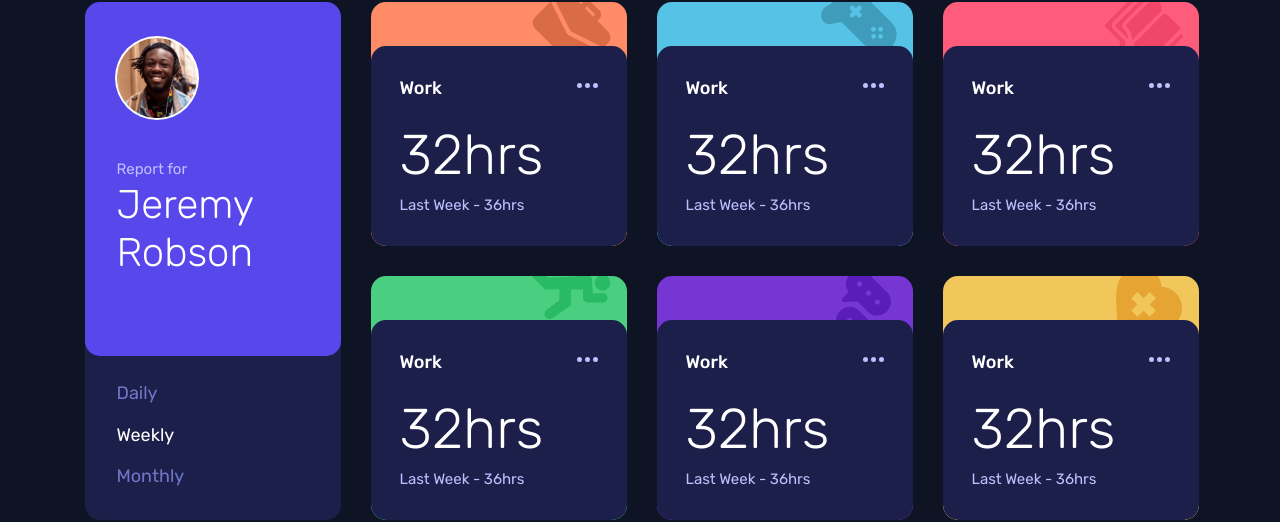
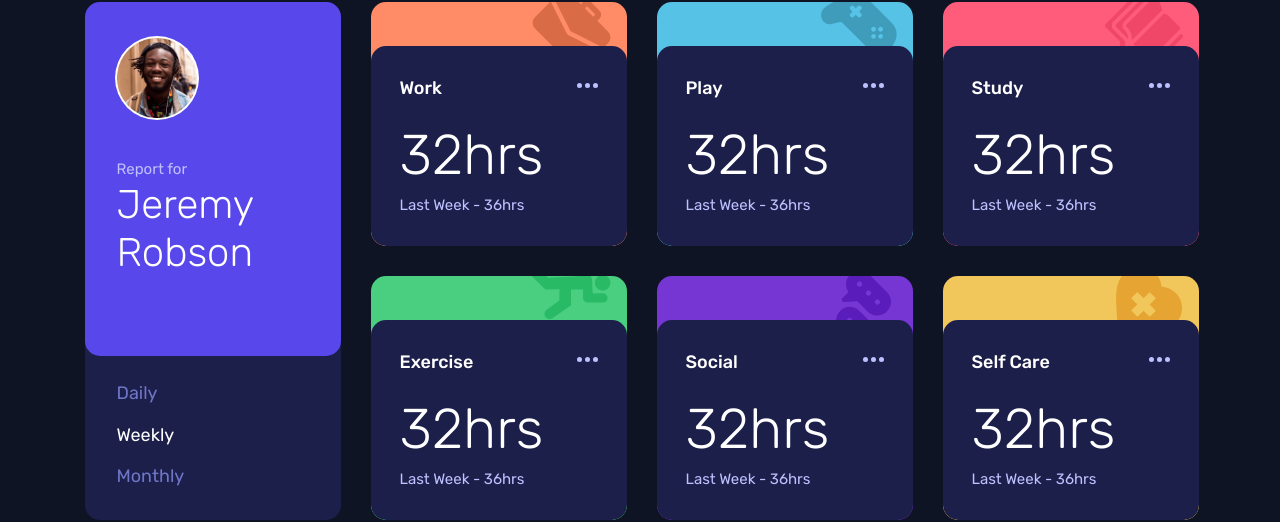
Before and after one commit to JCDMeira/17-time-tracking-dashboard, a React (Create React App) app: page / in a window 1280 px wide. Shown: the part 139-661 px from the top of the page. Built offline with nearby package versions, Linux system fonts and the light colour scheme; data requests are answered from the project's data file.

Commit message:
Add dinamic name on activity cards

```diff
--- a/src/App.jsx
+++ b/src/App.jsx
@@ -10,10 +10,8 @@ import { Conteiner, GlobalStyle } from './Global';
 import { ActivitysConsumer } from './Contexts/ActivitysContext';
 
 function App() {
-  const test = [0, 1, 2, 3, 4, 5];
+  // const test = [0, 1, 2, 3, 4, 5];
   const { name, activitys } = ActivitysConsumer();
-
-  console.log(activitys);
 
   return (
     <>
@@ -22,7 +20,9 @@ function App() {
         <Content>
           <AvatarCard name={name} />
           {activitys?.map((values, index) => {
-            return <ActivityCard key={index} tagCard={index} />;
+            return (
+              <ActivityCard key={index} tagCard={index} title={values.title} />
+            );
           })}
         </Content>
       </Conteiner>
--- a/src/Contexts/ActivitysContext.js
+++ b/src/Contexts/ActivitysContext.js
@@ -10,6 +10,26 @@ const ActivitysProvider = ({ children }) => {
   const [activitys, setActivitys] = useState([]);
   const [period, setPeriod] = useState([]);
 
+  function findInfoPeriod(obj) {
+    Object.keys(obj).forEach((key) => {
+      // console.log(key); //, obj[key]
+
+      if (key === 'daily') {
+        console.log(obj[key]);
+        // objFinal.push(obj[key]);
+        return obj[key];
+      }
+      if (obj[key]) {
+        if (typeof obj[key] == 'object' || Array.isArray(obj[key])) {
+          findInfoPeriod(obj[key]);
+        }
+      }
+    });
+  }
+  findInfoPeriod(activitys);
+
+  useEffect(() => {}, []);
+
   useEffect(() => {
     api.get('/profiles').then((response) => {
       // console.log(response);
@@ -19,7 +39,7 @@ const ActivitysProvider = ({ children }) => {
     });
   }, []);
 
-  // console.log('context', activitys);
+  // console.log('context', 'period:', period, 'ac:', activitys);
 
   return (
     <ActivitysContexts.Provider
--- a/src/components/ActivityCard/index.jsx
+++ b/src/components/ActivityCard/index.jsx
@@ -11,7 +11,7 @@ import exerciseIcon from '../../assets/images/icon-exercise.svg';
 import socialIcon from '../../assets/images/icon-social.svg';
 import selfCareIcon from '../../assets/images/icon-self-care.svg';
 
-function ActivityCard({ tagCard }) {
+function ActivityCard({ tagCard, title }) {
   const icons = [
     workIcon,
     playIcon,
@@ -38,7 +38,8 @@ function ActivityCard({ tagCard }) {
         <img src={optionsIcon} alt="more options" />
         <div className="current">
           <h1>
-            Work<span>32hrs</span>
+            {title}
+            <span>32hrs</span>
           </h1>
         </div>
         <div className="last">
@@ -51,6 +52,7 @@ function ActivityCard({ tagCard }) {
 
 ActivityCard.propTypes = {
   tagCard: P.number.isRequired,
+  title: P.string.isRequired,
 };
 
 export { ActivityCard };
```
